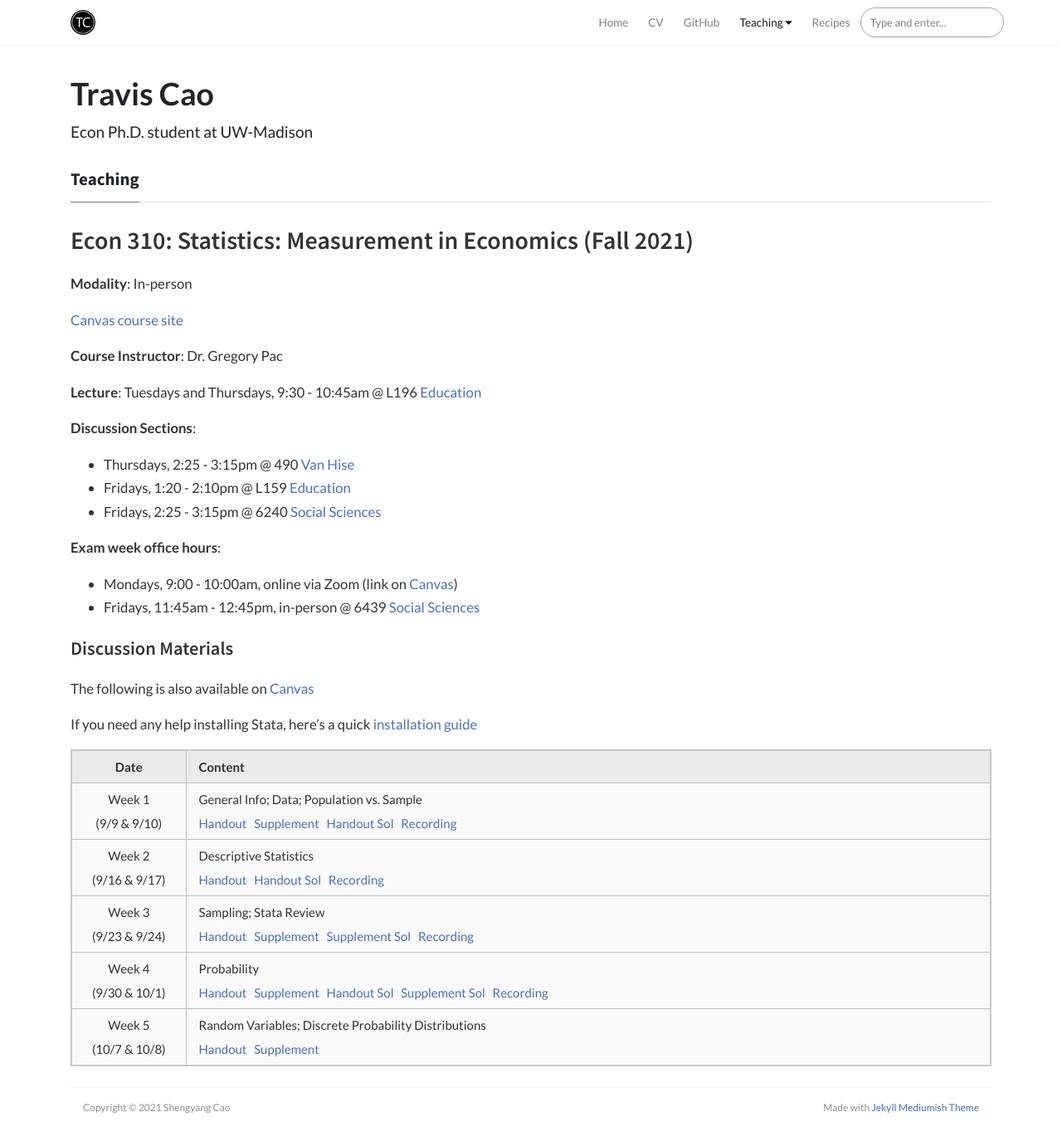
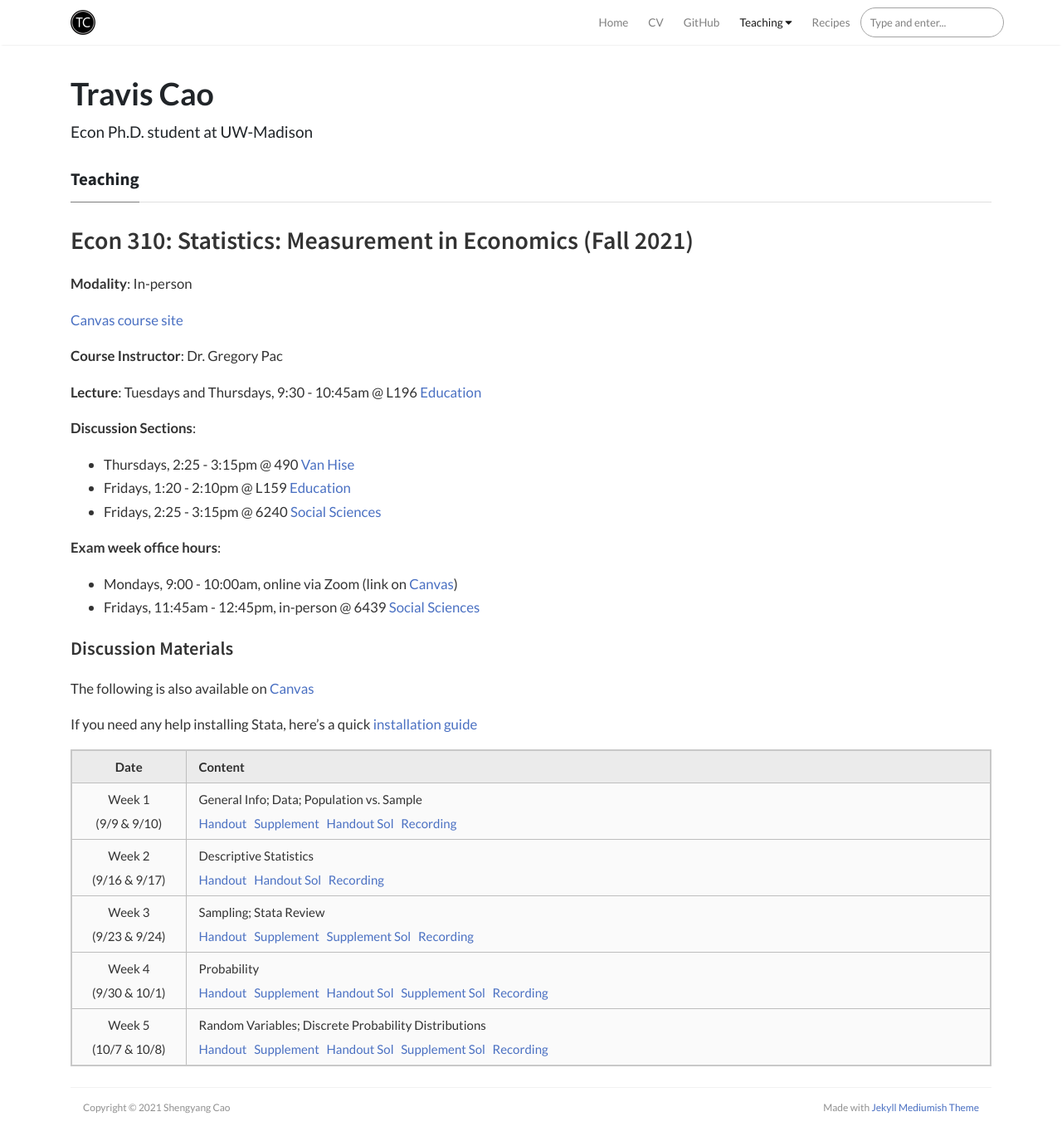
Before and after one commit to scaotravis/scaotravis.github.io, a Jekyll site: the page built from _pages/teaching/fa21-310.md, in a window 1280 px wide and 1384 px high. Shown: the top 1381 px of the window at 83% size. Built offline with Jekyll 4.4.1, drawn with Linux system fonts in a browser that asks for light colours; nearby versions of some CDN libraries; comment, search, counter and statistics services are not loaded.

Commit message:
update 310 page

```diff
--- a/_pages/teaching/fa21-310.md
+++ b/_pages/teaching/fa21-310.md
@@ -37,4 +37,4 @@ If you need any help installing Stata, here's a quick [installation guide]({{ si
 | Week 2 <br> (9/16 & 9/17) | Descriptive Statistics <br> [Handout](https://canvas.wisc.edu/courses/257051/files/20592152?wrap=1) &nbsp; [Handout Sol](https://canvas.wisc.edu/courses/257051/files/20592099?wrap=1) &nbsp; [Recording](https://uwmadison.zoom.us/rec/share/q7FnPFTeBkNIBERjkJN5ABMRK3Mk0JaX2CqeyhSJZsn6TzrPldifAEB2r9Hpfs6O.6xKOzBVTJT8NXW5o) |
 | Week 3 <br> (9/23 & 9/24) | Sampling; Stata Review <br> [Handout](https://canvas.wisc.edu/courses/257051/files/20592136?module_item_id=3958676) &nbsp; [Supplement]({{ site.baseurl }}/downloads/teaching/fa21-310/310_fa21_supplement-3.pdf) &nbsp; [Supplement Sol]({{ site.baseurl }}/downloads/teaching/fa21-310/310_fa21_supplement-3_sol.pdf) &nbsp; [Recording](https://uwmadison.zoom.us/rec/share/D5vYFrenM7Yu2uSOByuCEEANhDj7GvW9ciurw0bNJSBQhm6qfB-ZTfBkwr0aYECo.gwiPmFdHSw61T_O1) |
 | Week 4 <br> (9/30 & 10/1) | Probability <br> [Handout](https://canvas.wisc.edu/courses/257051/files/20592150?wrap=1) &nbsp; [Supplement]({{ site.baseurl }}/downloads/teaching/fa21-310/310_fa21_supplement-4.pdf) &nbsp; [Handout Sol](https://canvas.wisc.edu/courses/257051/files/20592168?module_item_id=3958746) &nbsp; [Supplement Sol]({{ site.baseurl }}/downloads/teaching/fa21-310/310_fa21_supplement-4_sol.pdf) &nbsp; [Recording](https://uwmadison.zoom.us/rec/share/j7fBDVrB8lbyM8CeRbPSyN_mxZnX9GWSfmSlBs5coZtbSbxoE1ZTXrRcCvjslljM.wHonnL60Dgz7adwn) |
-| Week 5 <br> (10/7 & 10/8) | Random Variables; Discrete Probability Distributions <br> [Handout](https://canvas.wisc.edu/courses/257051/files/20592110?wrap=1) &nbsp; [Supplement]({{ site.baseurl }}/downloads/teaching/fa21-310/310_fa21_supplement-5.pdf) |
+| Week 5 <br> (10/7 & 10/8) | Random Variables; Discrete Probability Distributions <br> [Handout](https://canvas.wisc.edu/courses/257051/files/20592110?wrap=1) &nbsp; [Supplement]({{ site.baseurl }}/downloads/teaching/fa21-310/310_fa21_supplement-5.pdf) &nbsp; [Handout Sol](https://canvas.wisc.edu/courses/257051/files/20592175?module_item_id=3958747) &nbsp; [Supplement Sol]({{ site.baseurl }}/downloads/teaching/fa21-310/310_fa21_supplement-5_sol.pdf) &nbsp; [Recording](https://uwmadison.zoom.us/rec/share/tNtlc8CtTfPDrLiGVZDu0pwMCbYzsMuibYlZCMWnrqmwH1rckxP-rrwjTQfvNg3V.qZELbgJa0_FwOxHE) |
```
Also changed, not shown: 4 other files.
